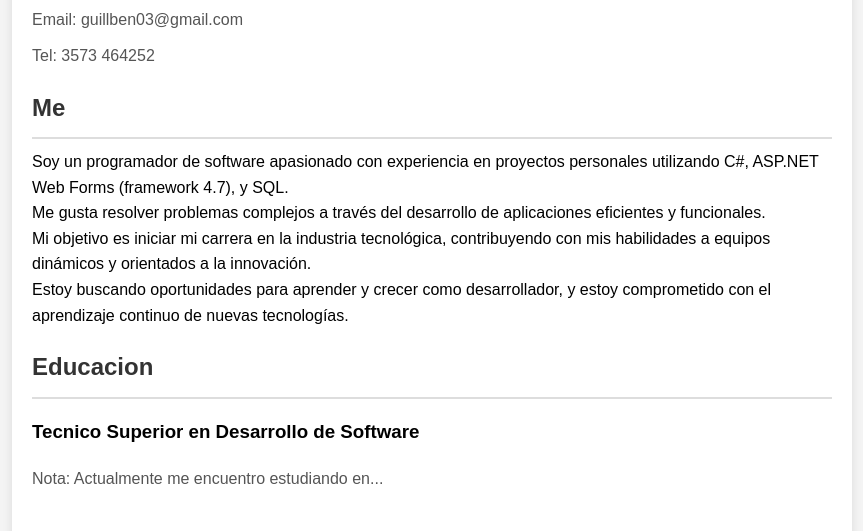
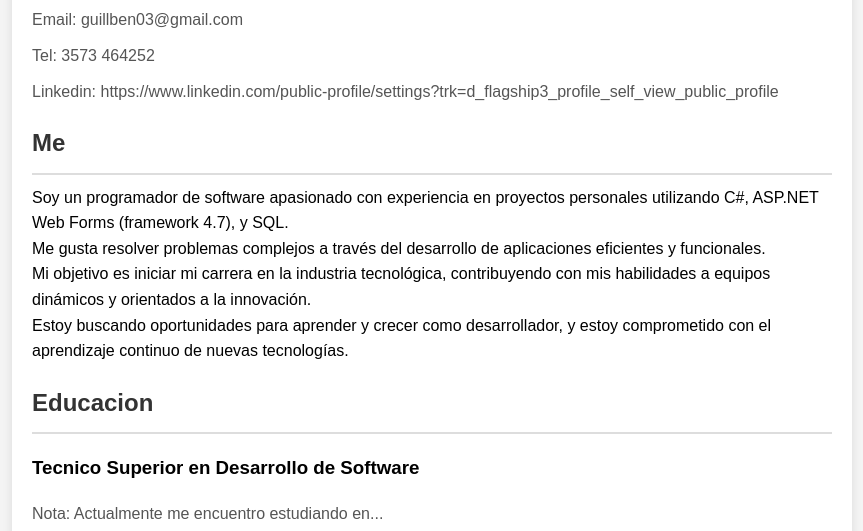
Before and after one commit to Guillermo44s/Curriculum, a plain HTML site: page index.html in a window 1280 px wide. Shown: the part 267-798 px from the top of the page, without its empty margins (208-1071 px from the left). Drawn offline with Linux system fonts and the light colour scheme.

Commit message:
Modificando

```diff
--- a/index.html
+++ b/index.html
@@ -20,6 +20,7 @@
             <h2>Informacion de Contacto </h2>
             <p>Email: guillben03@gmail.com</p>
             <p>Tel: 3573 464252</p>
+            <p>Linkedin: https://www.linkedin.com/public-profile/settings?trk=d_flagship3_profile_self_view_public_profile</p>
         </section>
 
 
```
